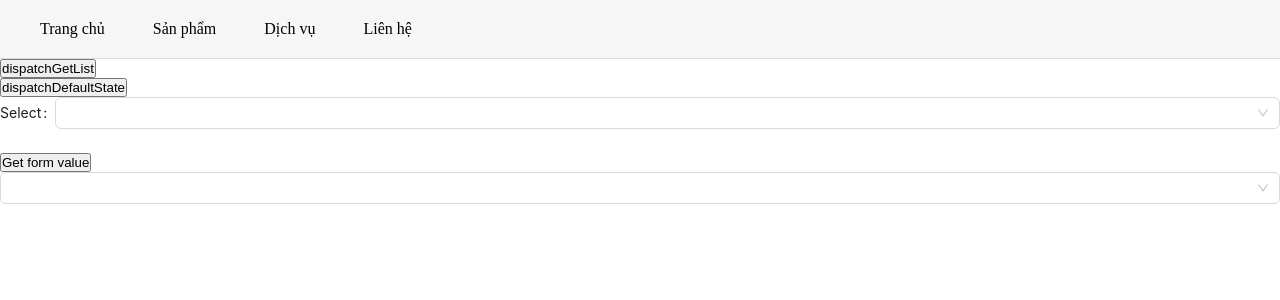
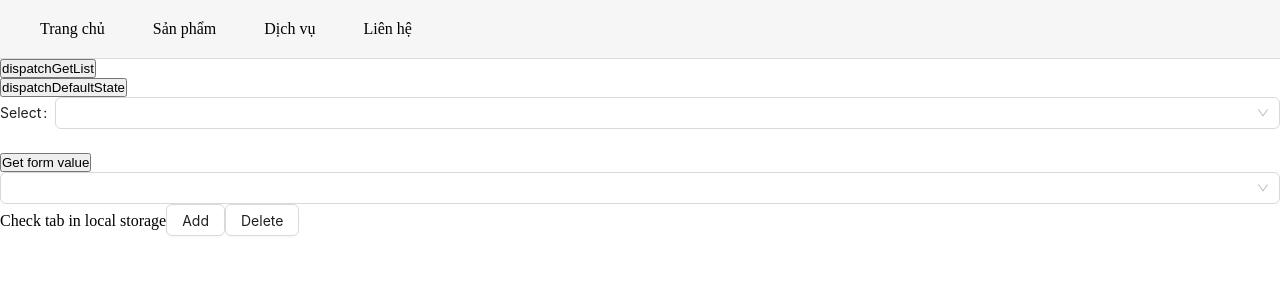
Before and after one commit to Van4058/common-lib, a React (Vite) app: page / in a window 1280 px wide. Shown: the top 300 px of the page. Built offline with nearby package versions, Linux system fonts and the light colour scheme.

Commit message:
Add tab storages

```diff
--- a/src/App.tsx
+++ b/src/App.tsx
@@ -5,6 +5,8 @@ import {Form, Modal, Select} from "antd";
 import {Navbar} from "./components/menu/Menu.tsx";
 import {CustomModal} from "./components/modal/Modal.tsx";
 import {TestAction} from "./redux/test/TestAction.ts";
+import {Button} from "./components/button/Button.tsx";
+import {TabAction} from "./redux/tab/TabAction.ts";
 
 function App() {
     const [count, setCount] = useState(0)
@@ -20,6 +22,12 @@ function App() {
         dispatchGetList,
         dispatchDefaultState
     } = TestAction();
+
+    const {
+        vm: vmTab,
+        dispatchAddTab,
+        dispatchDeleteTab
+    } = TabAction();
 
     useEffect(() => {
         console.log(vm.items);
@@ -254,7 +262,26 @@ function App() {
                 }}
             />
 
-            {/*<CustomModal/>*/}
+            <div>
+                Check tab in local storage
+                <Button
+                    onClick={() => {
+                        dispatchAddTab('report', '1');
+                        dispatchAddTab('report', '2');
+                        dispatchAddTab('report', '3');
+                    }}
+                >
+                    Add
+                </Button>
+                <Button
+                    onClick={() => {
+                        dispatchDeleteTab('report', '2');
+                        console.log('yeye')
+                    }}
+                >
+                    Delete
+                </Button>
+            </div>
         </MasterLayout>
     )
 }
--- a/src/redux/store.ts
+++ b/src/redux/store.ts
@@ -1,11 +1,13 @@
 import { configureStore } from "@reduxjs/toolkit";
 import counterReducer from "./CounterSlice";
 import testReducer from "./test/TestState";
+import tabReducer from "./tab/TabSlice.ts";
 
 export const store = configureStore({
     reducer: {
         counter: counterReducer, // thêm slice vào store
         test: testReducer, // thêm slice vào store
+        tab: tabReducer, // thêm slice vào store
     },
 });
 
--- /dev/null
+++ b/src/redux/tab/TabAction.ts
@@ -0,0 +1,90 @@
+import {useSelector} from "react-redux";
+import {type RootState, store} from "../store.ts";
+import {StorageKey, Storages} from "../../utils/Storages.ts";
+import {setActive, setItems, type TabSlice} from "./TabSlice.ts";
+import {useEffect} from "react";
+
+export const TabAction = () => {
+    const reduxState = useSelector((state: RootState) => state.tab);
+
+    useEffect(() => {
+        const data = Storages.getItem(StorageKey.TABS) as TabSlice;
+
+        if (data) {
+            store.dispatch(setItems(data.items));
+            store.dispatch(setActive(data.active));
+        } else {
+            const initData: TabSlice = {
+                active: 'queue-1',
+                items: [
+                    {
+                        key: 'queue-1',
+                        name: 'queue',
+                        value: '1'
+                    }
+                ]
+            }
+
+            Storages.saveItem(StorageKey.TABS, initData);
+
+            store.dispatch(setItems(initData.items));
+            store.dispatch(setActive(initData.active));
+        }
+
+    }, [])
+
+    const dispatchAddTab = (name: string, value: string) => {
+        let merge = {...Storages.getItem(StorageKey.TABS) as TabSlice};
+
+        const key = `${name}-${value}`;
+
+        if (!merge.items.some((item) => item.key === key)) {
+            merge.items = [
+                ...merge.items,
+                {
+                    key: key,
+                    name: name,
+                    value: value,
+                }
+            ]
+        }
+
+        merge.active = key;
+
+        store.dispatch(setItems(merge.items));
+        store.dispatch(setActive(merge.active));
+
+        Storages.saveItem(StorageKey.TABS, merge);
+    }
+
+    const dispatchDeleteTab = (name: string, value: string) => {
+        let merge = {...Storages.getItem(StorageKey.TABS) as TabSlice};
+
+        const key = `${name}-${value}`;
+        const index = merge.items.findIndex((item) => item.key === key);
+
+        // Xóa
+        merge.items = merge.items.filter((item) => item.key !== key)
+        console.log(merge.items);
+
+        if (merge.items.length > 0 && merge.active === key) {
+            // Cuối dãy
+            if (index >= merge.items.length - 1) {
+                merge.active = merge.items.at(merge.items.length - 1)?.key;
+            } else {
+                merge.active = merge.items.at(index)?.key;
+            }
+        }
+
+        store.dispatch(setItems(merge.items));
+        store.dispatch(setActive(merge.active));
+
+        Storages.saveItem(StorageKey.TABS, merge);
+    }
+
+    return {
+        vm: reduxState,
+        dispatchAddTab,
+        dispatchDeleteTab,
+    }
+}
--- /dev/null
+++ b/src/redux/tab/TabSlice.ts
@@ -0,0 +1,30 @@
+import {createSlice} from "@reduxjs/toolkit";
+
+export type TabSlice = {
+    active?: string;
+    items: {
+        key: string;
+        name: string;
+        value: string;
+    }[]
+};
+
+const initialState: TabSlice = {
+    items: []
+};
+
+const tabSlice = createSlice({
+    name: "counter",
+    initialState,
+    reducers: {
+        setActive: (state, action) => {
+            state.active = action.payload;
+        },
+        setItems: (state, action) => {
+            state.items = action.payload;
+        },
+    },
+});
+
+export const {setActive, setItems} = tabSlice.actions;
+export default tabSlice.reducer;
--- a/src/utils/Storages.ts
+++ b/src/utils/Storages.ts
@@ -2,6 +2,7 @@ export enum StorageKey {
     TOKEN = "app_token",
     USER = "app_user",
     THEME = "app_theme",
+    TABS = "app_tabs",
 }
 
 export class Storages {
@@ -13,7 +14,7 @@ export class Storages {
         localStorage.removeItem(key);
     }
 
-    static getItem(key: string | StorageKey): string | null {
-        return localStorage.getItem(key);
+    static getItem(key: string | StorageKey): any | null {
+        return localStorage.getItem(key) ? JSON.parse(localStorage.getItem(key) ?? '') : null;
     }
 }
```
